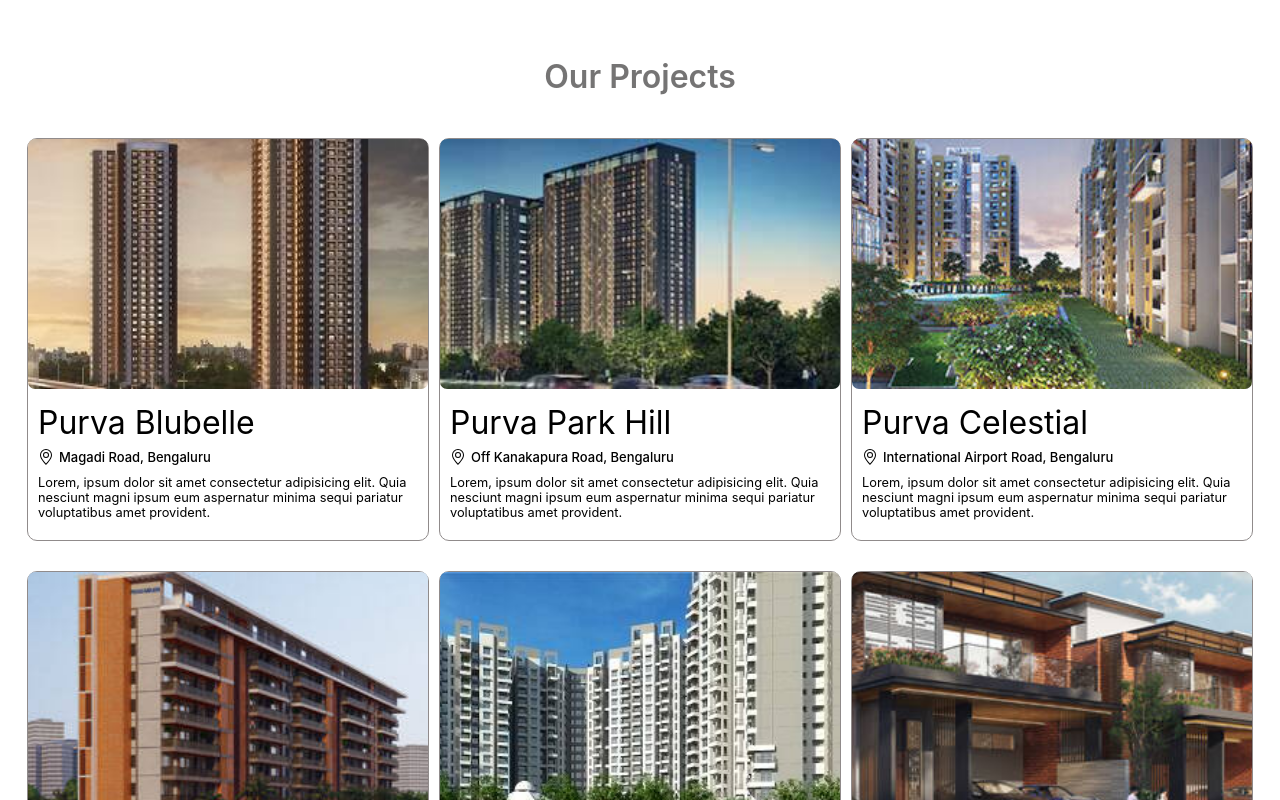
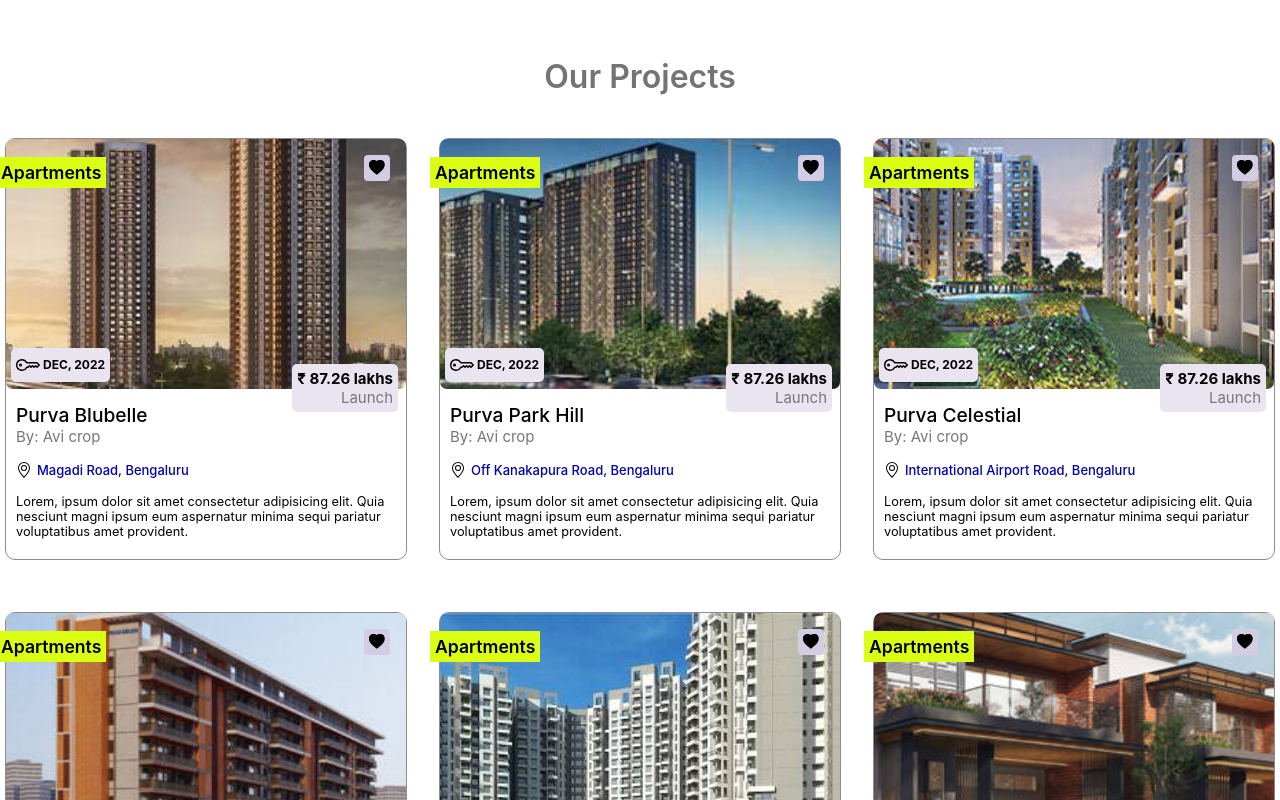
Before and after one commit to surajscmd/betterhomes, a React (Vite) app: page / in a window 1280 px wide. Shown: the part 1160-1960 px from the top of the page. Built offline with nearby package versions, Linux system fonts and the light colour scheme.

Commit message:
image absolute section

```diff
--- a/src/App.css
+++ b/src/App.css
@@ -12,6 +12,7 @@
         --font-4: 4rem;
         --font-3: 3rem;
         --font-2: 2rem;
+        --f0nt-1o5: 1.5rem
         --font-1: 1rem;
   }
 
@@ -157,25 +158,97 @@
 .propertyimg{
   width: 400px;
   height: 250px;
-    object-fit: cover;
-    border-radius: 7px;
+  object-fit: cover;
+  border-radius: 7px;
 }
+
 .propertyname{
   margin: 0;
-  font-size: var(--font-2);
+  font-size: 1.2rem;
+  font-weight: var(--weight--500);
 }
 .locationname{
   margin: 0;
   font-size: small;
   font-weight: var(--weight--500);
 }
+/* inside img */
+.property-img-container{
+  position: relative;
+}
+.property-img-type{
+  position: absolute;
+  top: 0;
+  left: 0;
+  font-size: 1.1rem;
+  font-weight: var(--weight--600);
+  background-color: #dbff12;
+  padding: 5px;
+  margin-left: -10px;
+}
+.property-img-container svg{
+  position: absolute;
+  right: 1rem;
+  top: 1rem;
+  background-color: #D3CCE3;
+  padding: 0.3rem;
+  border-radius: 4px;
+}
+.date-img-sec{
+  display: flex;
+  gap: 0.2rem;
+  align-items: center;
+  position: absolute;
+  bottom: 0.7rem;
+  left: 0.3rem;
+  background-color: #E9E4F0;
+  padding: 5px 5px;
+  border-radius: 5px;
+
+}
+.amount-img-sec{
+  position: absolute;
+  bottom: 0.7rem;
+  right: 0.5rem;
+  background-color: #E9E4F0;
+  display: flex;
+  flex-direction: column;
+  align-items: flex-end;
+  padding: 5px;
+  border-radius: 5px;
+ margin-bottom: -30px;
+}
+.amount{
+  margin: 0px;
+  font-size: 15px;
+  font-weight: var(--weight--700);
+}
+.launch{
+  margin: 0px;
+  font-size: 15px;
+  color: #777778;
+}
+.key-img{
+  width: 1.5rem;
+
+}
+.date-fonts{
+  font-size: 12px;
+  font-weight: 700;
+  margin: 0;
+}
+
+
+
+
 .property-des{
   margin: 0;
   font-size: 0.8rem;
   margin: 10px 0;
 }
 .geo-locate{
-  margin: 7px 0;
+  margin: 1rem 0;
+  color: rgb(2, 2, 171);
 }
 .btn-property{
    border:2px solid var(--accent);
@@ -204,7 +277,7 @@
   display: flex;
   flex-wrap: wrap;
   justify-content: center;
-  gap: 10px;
+  gap: 2rem;
 }
 .ourproject-container{
   margin: 0px 0;
@@ -331,12 +404,10 @@
 
   @media only screen and (max-width: 550px){
 .button-container{
-
     justify-content: center;
 
   }
   }
-
   .icon-eta{
     height: 30px;
     color: rgb(255, 0, 0);
--- a/src/componets/Projects.jsx
+++ b/src/componets/Projects.jsx
@@ -1,12 +1,30 @@
 import React from 'react'
-import blubelle from '../assets/Blubelle.jpg'
 import location from '../assets/geo.svg'
+import key from '../assets/key.svg'
 const Projects = ({url , name , locate}) => {
   return (
     <div className='property-container'>
-        <div><img className='propertyimg' src={url}/></div>
+        <div className='property-img-container'>
+          <img className='propertyimg' src={url}/>
+             <p className='property-img-type'>Apartments</p>
+
+             <svg class="abssvm" xmlns="http://www.w3.org/2000/svg" width="16" height="16" fill="currentColor" className="bi bi-heart-fill" viewBox="0 0 16 16">
+            <path fill-rule="evenodd" d="M8 1.314C12.438-3.248 23.534 4.735 8 15-7.534 4.736 3.562-3.248 8 1.314z"/>
+            </svg>
+
+            <div className='date-img-sec'>
+                <img className='key-img' src={key}/>
+                <p className='date-fonts'>DEC, 2022</p>
+            </div>
+
+            <div className='amount-img-sec'>
+              <p className='amount'>₹ 87.26 lakhs</p>
+              <p className='launch'>Launch</p>
+            </div>
+        </div>
            <div className='proerty-content'>
               <p className='propertyname'>{name}</p>
+              <p className='launch'> By: Avi crop</p>
               <div className='flex-align geo-locate'>
              <img className='locationimg' src={location}/>
               <p className='locationname'>{locate}</p>
```
Also changed, not shown: src/assets/key.svg (added).
